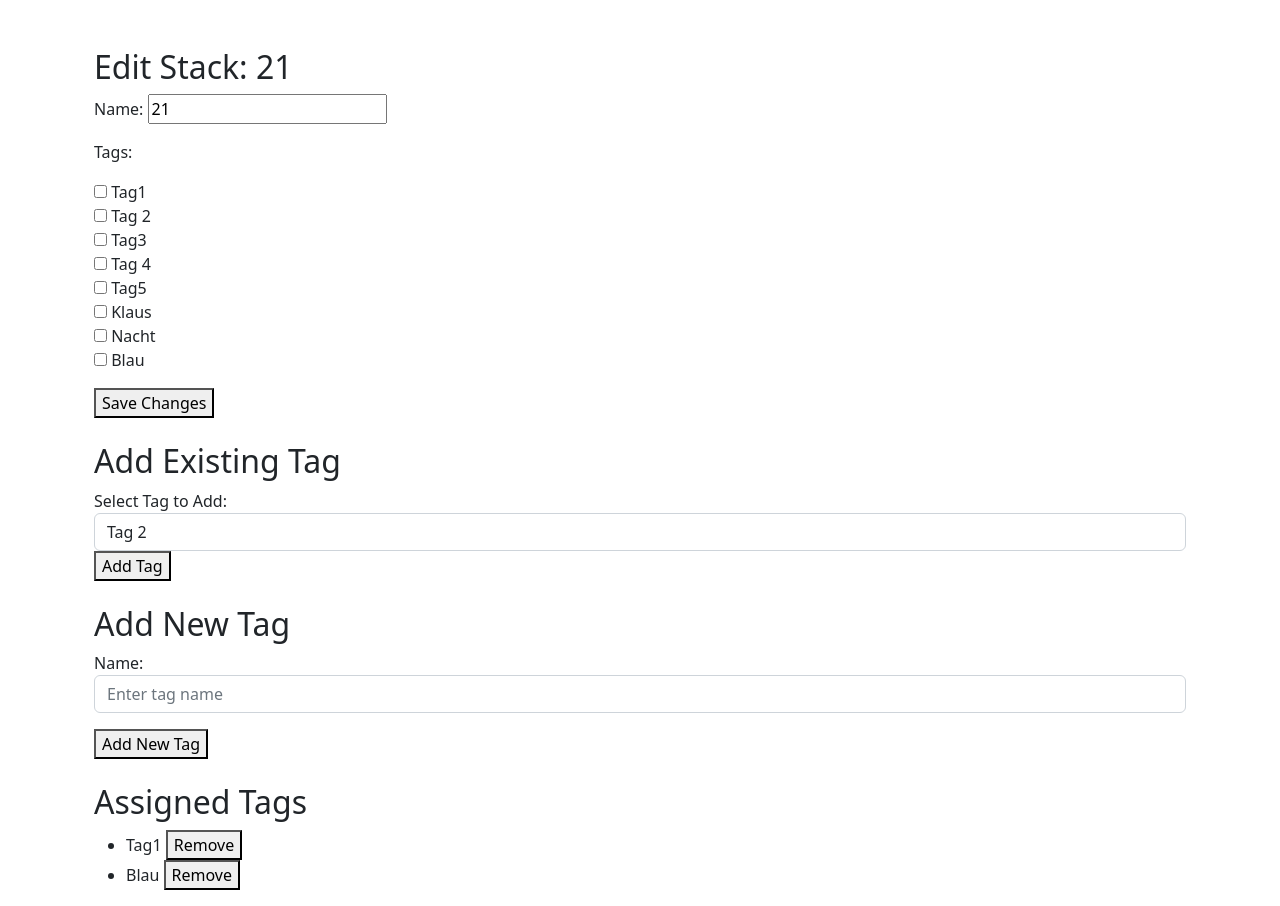
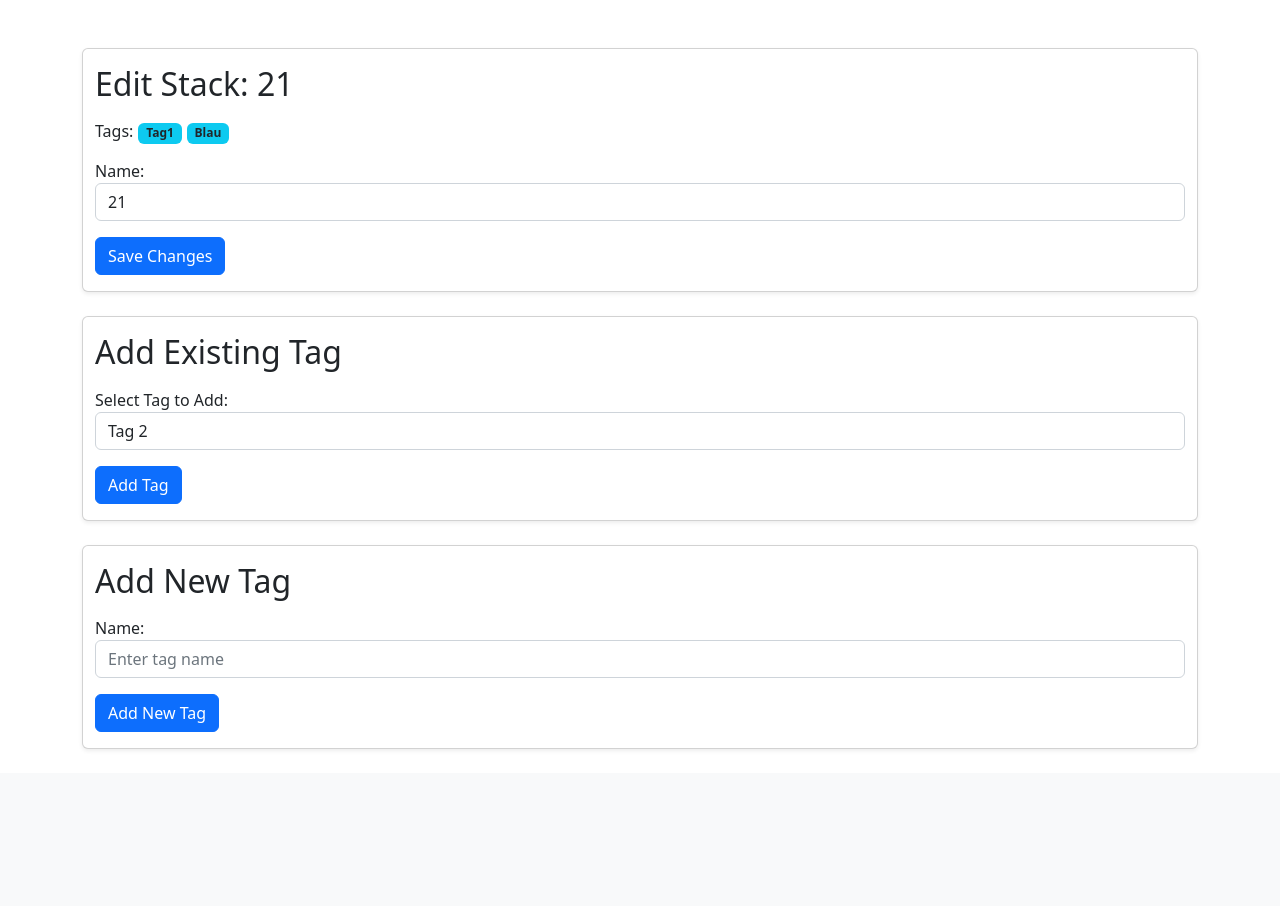
Before and after one commit to mbihrle/vocabulary_trainer_django, a Django app: page /stack/22/edit_stack/ in a window 1280 px wide. Shown: the part 128-1034 px from the top of the page. After the commit the page ends 877 px from the top, so only its background shows below. Run offline with Django 5.2, Linux system fonts and the light colour scheme; a user stored in the database is signed in; data comes from the database, SQL or seed files in the repository; both versions use the stored data as it was after the commit.

Commit message:
tags in edit_stack

```diff
--- a/voc_trainer/vocab/templates/vocab/edit_stack.html
+++ b/voc_trainer/vocab/templates/vocab/edit_stack.html
@@ -27,19 +27,48 @@
 <section class="container">
     <div class="container mt-5">
         <div class="row justify-content-center">
+            <div class="card shadow-sm mb-4">
+                <h2 class="card-title my-3">Edit Stack: {{ stack.name }}</h2>
 
+                <!-- Tags -->
+                <div class="d-flex flex-wrap">
+                    <p>Tags:
+                        {% for stack_tag in assigned_tags %}
+                            <form method="post" action="{% url 'vocab:remove_stack_tag' stack_tag.id %}" style="display: inline;">
+                                {% csrf_token %}
+                                <button type="submit" style="display: inline-block; border: none; background: none; padding: 0; margin-left: 5px;">
+                                    <span class="badge bg-info text-dark">{{ stack_tag.tag.name }}</span>
+                                </button>
+                            </form>
+                        {% empty %}
+                            <span>No tags assigned</span>
+                        {% endfor %}
+                    </p>
                 </div>
-         <h2>Edit Stack: {{ stack.name }}</h2>
-    <!-- Stack Edit Form -->
+
+                <!-- Stack name and save stack -->
                 <form method="post" action="{% url 'vocab:edit_stack' stack.id %}">
                     {% csrf_token %}
-        {{ form.as_p }}
-        <button type="submit">Save Changes</button>
+                    <div class="form-group">
+                        {{ form.name.label_tag }}
+                        <input
+                            type="text"
+                            name="name"
+                            value="{{ form.name.value|default:stack.name }}"
+                            class="form-control"
+                            maxlength="150"
+                            id="id_name"
+                            required
+                        />
+                    </div>
+                    <button type="submit" name="save_changes" class="btn btn-primary my-3">Save Changes</button>
                 </form>
-    <br/>
-
-    <!-- Add Existing Tag Form -->
-    <h2>Add Existing Tag</h2>
+            </div>
+        </div>
+        <!-- Add existing Tag -->
+         <div class="row justify-content-center">
+            <div class="card shadow-sm mb-4">
+                <h2 class="card-title my-3">Add Existing Tag</h2>
                 <form method="post" action="{% url 'vocab:edit_stack' stack.id %}">
                     {% csrf_token %}
                     <div class="form-group">
@@ -50,40 +79,43 @@
                             {% endfor %}
                         </select>
                     </div>
-        <button type="submit" name="add_existing_tag">Add Tag</button>
+                    <button type="submit" name="add_existing_tag" class="btn btn-primary my-3">Add Tag</button>
                 </form>
-    <br/>
-    <!-- New Tag Form -->
-    <h2>Add New Tag</h2>
+            </div>
+        </div>
+                <!-- Add new tag -->
+         <div class="row justify-content-center">
+            <div class="card shadow-sm mb-4">
+                <h2 class="card-title my-3">Add New Tag</h2>
                 <form method="post" action="{% url 'vocab:edit_stack' stack.id %}">
                     {% csrf_token %}
-        {{ tag_form.as_p }}
-        <button type="submit" name="new_tag">Add New Tag</button>
+                            <div class="form-group">
+                                {{ form.name.label_tag }}
+                                    <input
+                                        type="text"
+                                        name="name"
+                                        placeholder="Enter tag name"
+                                        class="form-control"
+                                        maxlength="150"
+                                        id="id_name"
+                                        required
+                                    />
+                            </div>
+                    <button type="submit" name="new_tag" class="btn btn-primary my-3">Add New Tag</button>
                 </form>
-
-
-    <br/>
-    <!-- Display Assigned Tags -->
-    <h2>Assigned Tags</h2>
-    <ul>
-        {% for stack_tag in assigned_tags %}
-            <li>
-                {{ stack_tag.tag.name }}
-                <form method="post" action="{% url 'vocab:remove_stack_tag' stack_tag.id %}" style="display:inline;">
-                    {% csrf_token %}
-                    <button type="submit">Remove</button>
-                </form>
-            </li>
-        {% endfor %}
-    </ul>
+            </div>
+        </div>
 
         <!-- Display Messages -->
         {% if messages %}
-        <ul class="messages">
+            <div class="mt-3">
                 {% for message in messages %}
-                <li {% if message.tags %} class="{{ message.tags }}"{% endif %}>{{ message }}</li>
+                    <div class="alert {% if message.tags %}alert-{{ message.tags }}{% else %}alert-info{% endif %} alert-dismissible fade show" role="alert">
+                        {{ message }}
+                        <button type="button" class="btn-close" data-bs-dismiss="alert" aria-label="Close"></button>
+                    </div>
                 {% endfor %}
-        </ul>
+            </div>
         {% endif %}
     </div>
 </section>
--- a/voc_trainer/vocab/views.py
+++ b/voc_trainer/vocab/views.py
@@ -166,6 +166,7 @@ def edit_stack(request, stack_id):
                 messages.success(request, f'New tag "{new_tag.name}" created and added to the stack.')
 
         elif 'save_changes' in request.POST:
+            print('save_changes')
             form = StackForm(request.POST, instance=stack)
             if form.is_valid():
                 form.save()
```
Also changed, not shown: voc_trainer/db.sqlite3. Lines whose indentation alone changed are shown as unchanged.
